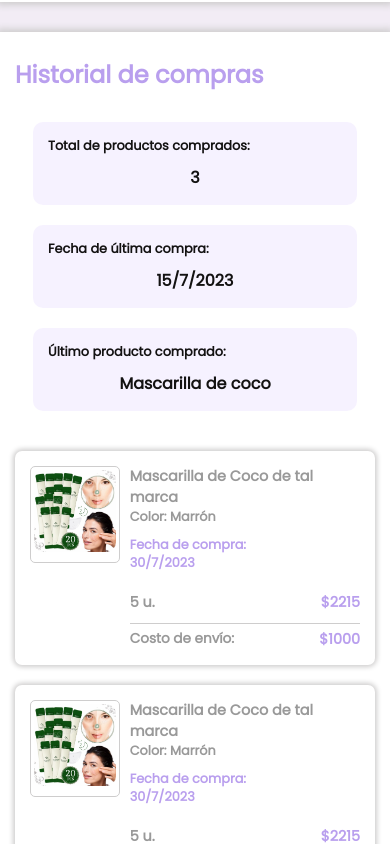
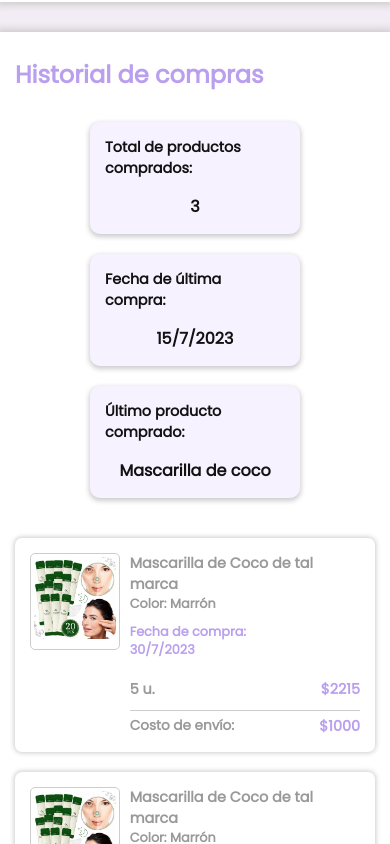
Before and after one commit to lorenzoSanchez97/ShowRoom, a React (Vite) app in the folder ShowRoom-FrontEnd/: page /profile in a window 390 px wide. Shown: the part 840-1684 px from the top of the page. Built offline with nearby package versions, Linux system fonts and the light colour scheme.

Commit message:
Listo diseño dashboard home, incluyendo responsive

```diff
--- a/ShowRoom-FrontEnd/src/components/Card/Card.jsx
+++ b/ShowRoom-FrontEnd/src/components/Card/Card.jsx
@@ -2,12 +2,15 @@ import React from 'react'
 import "./card.css"
 
 
-export default function Card({ title, data }) {
+export default function Card({ title, data, icon }) {
 
 
     return (
         <div className='card-main-container'>
-            <p className='card-title'>{title}</p>
+            <div className='card-header'>
+            <span className='card-title'>{title}</span>
+            {icon && icon}
+            </div>
             <p className="card-data">{data}</p>
         </div >
 
--- a/ShowRoom-FrontEnd/src/components/Card/card.css
+++ b/ShowRoom-FrontEnd/src/components/Card/card.css
@@ -1,25 +1,39 @@
 .card-main-container {
-    padding: 5px;
+    padding: 15px 15px;
     border-radius: 10px;
     background-color: var(--fondo-transparente);
-    width: 31%;
+    width: 32%;
+    max-width: 32%;
+    min-width: 210px;
     height: fit-content;
     overflow: visible;
+    box-shadow: 0px 2px 5px 1px var(--bordes);
+}
+
+.card-header {
+    display: flex;
+    align-items: center;
+    justify-content: space-between;
 }
 
 .card-title {
-    margin: 10px;
     color: rgb(19, 18, 18);
-    font-size: 0.8rem;
+    font-size: 0.9rem;
+}
+
+.card-header i {
+    font-size: 1.2rem;
+    margin-left: 5px;
 }
 
 .card-data {
     color: rgb(19, 18, 18);
-    font-size: 1.2rem;
-    margin: 10px;
+    font-size: 1.3rem;
+    margin-top: 15px;
     text-align: center;
     overflow-wrap: break-word;
 }
+
 
 @media (width < 769px) {
     .card-data {
--- a/ShowRoom-FrontEnd/src/components/CartProduct/cartProduct.css
+++ b/ShowRoom-FrontEnd/src/components/CartProduct/cartProduct.css
@@ -3,7 +3,7 @@
     padding: 15px 20px;
     height: fit-content;
     border-radius: 7px;
-    box-shadow: 0px 0px 5px 2px var(--bordes);
+    box-shadow: 0px 0px 5px 1px var(--bordes);
     display: flex;
     gap: 3%;
     position: relative;
--- a/ShowRoom-FrontEnd/src/components/DashboardSideMenu/SideMenu.css
+++ b/ShowRoom-FrontEnd/src/components/DashboardSideMenu/SideMenu.css
@@ -17,8 +17,8 @@
     width: 50%;
     padding: 5px;
     border-radius: 100%;
-    margin-bottom: 75px;
-    margin-top: 40px;
+    margin-bottom: 50px;
+    margin-top: 5px;
     background-color: white;
     box-shadow: inset 0px 0px 0px 4px var(--violeta);
     border: 2px solid white;
@@ -63,6 +63,7 @@
     width: 80%;
     border-style: double;
     margin: 5px 0px 20px 0px;
+    color: white;
 }
 
 .link-button {
--- a/ShowRoom-FrontEnd/src/components/DashboardSideMenu/SideMenu.jsx
+++ b/ShowRoom-FrontEnd/src/components/DashboardSideMenu/SideMenu.jsx
@@ -13,7 +13,7 @@ function SideMenu() {
                 </button></Link>
                 <hr></hr>
                 <Link className="link-button" to="/users"><button className="menu-button">
-                    <i class="fa-solid fa-user"></i>
+                    <i class="fa-solid fa-users"></i>
                     <span>Usuarios</span>
                 </button></Link>
                 <Link className="link-button" to="/products"><button className="menu-button">
--- a/ShowRoom-FrontEnd/src/index.css
+++ b/ShowRoom-FrontEnd/src/index.css
@@ -2,6 +2,8 @@
 
 :root {
     --violeta: #b99fee;
+    --violeta-claro: #d9cdf0;
+    --fondo-transparente: rgba(198, 169, 255, 0.151);
     --background: #f2ecf5 ;
     --clarito: #f0efef;
     --clarito2: #F4F4F4;
@@ -10,7 +12,6 @@
     --hover: rgb(241, 240, 240);
     --error: rgb(204, 51, 51);
     --rojo-transparente: rgba(204, 51, 51, 0.151);
-    --fondo-transparente: rgba(198, 169, 255, 0.151);
 }
 
 #root {
@@ -47,6 +48,20 @@ a {
     text-decoration: none;
 }
 
+/*------------------GENERAL DASHBOARD STYLES--------------*/
+
+.dashboard-main-container {
+    margin-left: 250px;
+    width: 75%;
+}
+
+@media (width < 768px) {
+    .dashboard-main-container {
+        margin-left: 60px;
+        width: 85%;
+    }
+}
+
 
 /*-----------------SHARED ANIMATIONS--------------------*/
 
--- a/ShowRoom-FrontEnd/src/pages/DashboardHome/DashboardHome.css
+++ b/ShowRoom-FrontEnd/src/pages/DashboardHome/DashboardHome.css
@@ -0,0 +1,21 @@
+.dasboard-title-container {
+    display: flex;
+    flex-direction: row;
+    justify-content: center;
+    align-items: center;
+    gap: 7px;
+    font-size: 2rem;
+    margin-top: 50px;
+}
+
+.dashboard-home-card-row {
+    margin: auto;
+    display: flex;
+    flex-direction: row;
+    justify-content: center;
+    align-items: center;
+    flex-wrap: wrap;
+    gap: 40px;
+    margin-top: 100px;
+    width: 80%;
+}
--- a/ShowRoom-FrontEnd/src/pages/DashboardHome/DashboardHome.jsx
+++ b/ShowRoom-FrontEnd/src/pages/DashboardHome/DashboardHome.jsx
@@ -1,14 +1,67 @@
 import './DashboardHome.css';
+import { useState } from 'react';
+import Card from "../../components/Card/Card";
 
-function DashboardHome() {
+function Home() {
+
+    const [cantidadUsuarios, setCantidadUsuarios] = useState(0)
+    const [cantidadProductos, setCantidadProductos] = useState(0)
+    const [cantidadCategorias, setCantidadCategorias] = useState(0)
+
+    // let fetchCardsInfo = () => {
+    //     // Fetch de Número de Usuarios
+    //     fetch('http://localhost:3000/api/users')
+    //         .then(res => res.json())
+    //         .then((data) => {
+    //             setCantidadUsuarios(data.meta.count)
+    //         })
+
+    //     // Fetch de Número de Productos
+    //     fetch('http://localhost:3000/api/products')
+    //         .then(res => res.json())
+    //         .then((data) => {
+    //             setCantidadProductos(data.meta.count) //Cantidad de Productos
+
+    //             const cantidadCategorias = Object.keys(data.meta.countByCategory).length;
+    //             setCantidadCategorias(cantidadCategorias) //Cantidad de Categorias
+    //         })
+    // }
 
 
+    // React.useEffect(() => {
+    //     fetchCardsInfo()
+    // }, [])
+
     return (
-
-        <>
-        <h1>Dashboarddddddddddddddddddddddddddddddddddddddddddddddddddd</h1>
-        </>
+        <div className='dashboard-main-container'>
+            <div className='dasboard-title-container'>
+                <i class="fa-solid fa-chart-pie"></i>
+                <span>Dashboard</span>
+            </div>
+            <div className="dashboard-home-card-row">
+                <Card
+                    title={"Usuarios registrados"}
+                    data={20}
+                    icon={<i class="fa-solid fa-users"></i>}
+                />
+                <Card
+                    title={"Productos en venta"}
+                    data={30}
+                    icon={<i class="fa-solid fa-boxes-stacked"></i>}
+                />
+                <Card
+                    title={"Categorias"}
+                    data={4}
+                    icon={<i class="fa-solid fa-list-ul"></i>}
+                />
+                <Card
+                    title={"Ventas totales"}
+                    data={100}
+                    icon={<i class="fa-solid fa-check"></i>}
+                />
+            </div>
+        </div>
     )
 }
 
-export default DashboardHome;
+export default Home;
```
